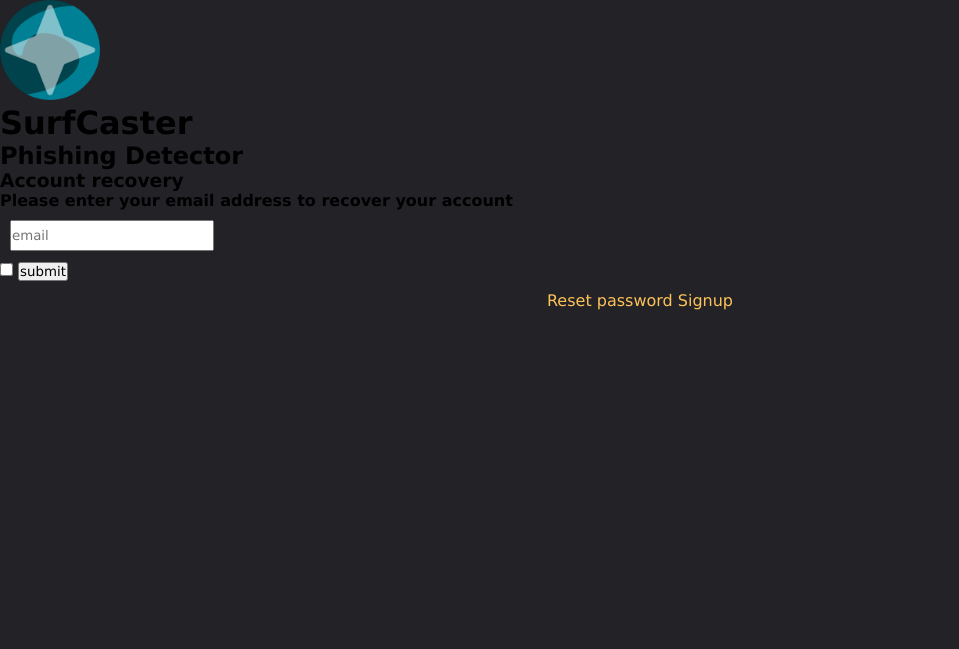
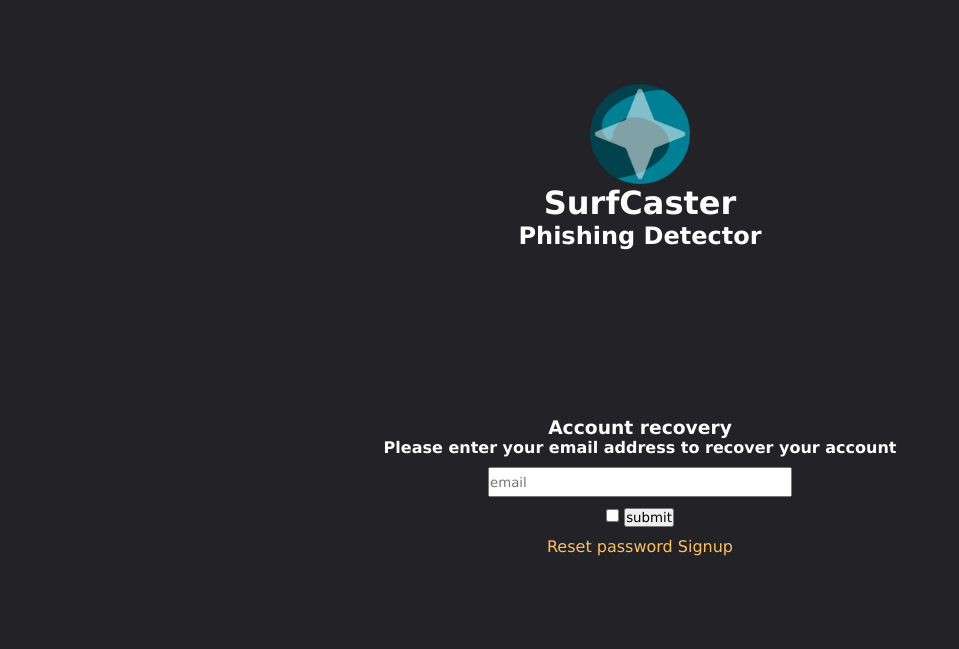
Before and after one commit to wrenstuff/SurfCaster, a Flask app: page /recover in a window 1280 px wide. Shown: the top 649 px of the page, without its empty margins (0-959 px from the left). Run offline with Flask 3, Linux system fonts and the light colour scheme; style sheets or scripts are compiled from the project's sources.

Commit message:
fix
didn't commit properly so fixed now

Co-Authored-By: Cody Johns <170917926+NZShroomy@users.noreply.github.com>

```diff
--- a/SurfCaster/static/styles/_auth.scss
+++ b/SurfCaster/static/styles/_auth.scss
@@ -73,3 +73,41 @@
     }
     display: grid;
 }
+
+.recover-wrapper{
+    width: 100vw;
+    height: calc(100vh - 150px);
+    display: grid;
+    align-items: center;
+    justify-content: center;
+    color:color.$tertiary-text;
+    text-decoration: none;
+    .auth-logo-wrapper{
+        display: flex;
+        align-items: center;
+        justify-content: center;
+        flex-direction: column;
+    }
+    .recover-container {
+        display: flex;
+        justify-content: center;
+        flex-direction: column;
+        align-items: center;
+    }
+    }
+.input-fields{
+    #email{
+        align-self: center;
+        justify-self: center;
+    }
+    input{
+        display: flex;
+    flex-direction: column;
+    align-items: center;
+    justify-content: center;
+        margin: 10px;
+        height: 20pt;
+        width: 300px;
+    }
+    display: grid;
+}
```
